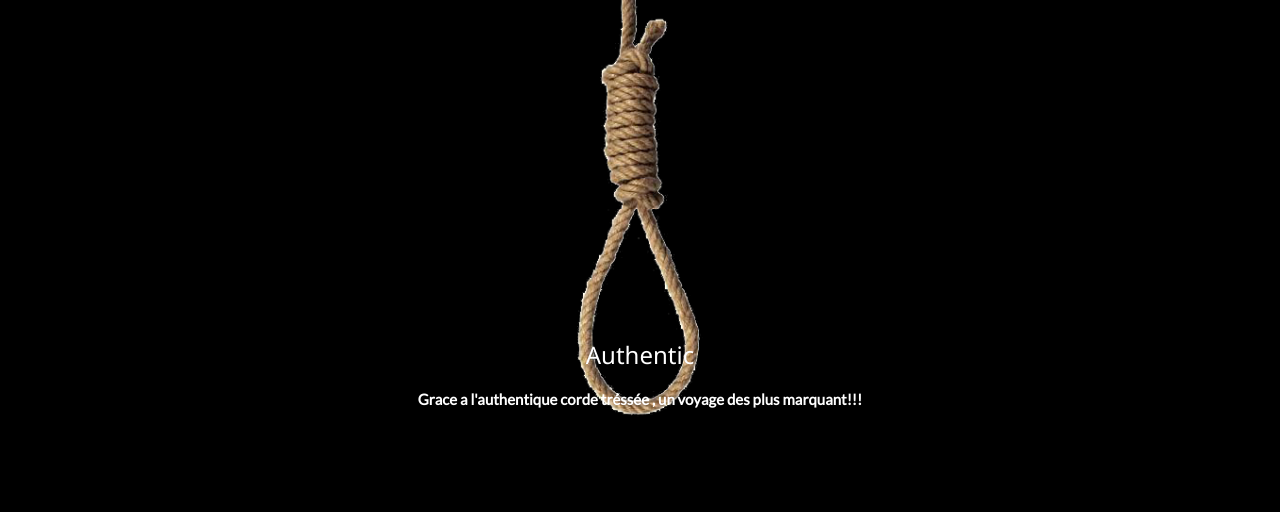
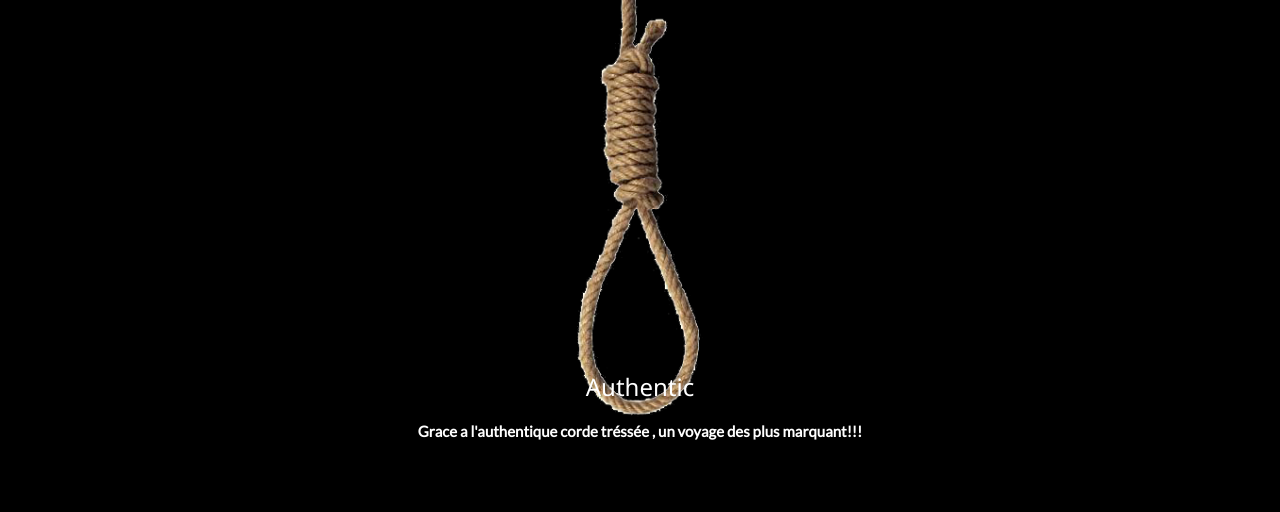
Before and after one commit to JeanSairien/tabouretcorde, a plain HTML site: page index.html in a window 1280 px wide. Shown: the part 69-581 px from the top of the page. Drawn offline with Linux system fonts and the light colour scheme.

Commit message:
[FIX] carroussel height

```diff
--- a/index.html
+++ b/index.html
@@ -46,7 +46,7 @@ body {font-family: "Lato", sans-serif}
   <!-- Automatic Slideshow Images -->
   <div class="mySlides w3-display-container w3-center">
     <img src="33581-full.png" style="width:50%">
-    <div class="w3-display-bottommiddle w3-container w3-text-white w3-padding-32 w3-hide-small">
+    <div class="w3-display-bottommiddle w3-container w3-text-white w3-padding-1 w3-hide-small">
       <h3>Authentic</h3>
       <p><b>Grace a l'authentique corde tréssée , un voyage des plus marquant!!!</b></p>
     </div>
```
